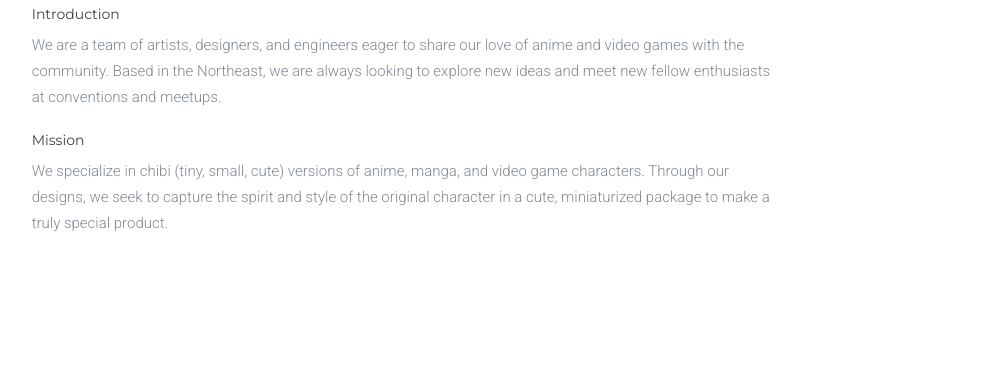
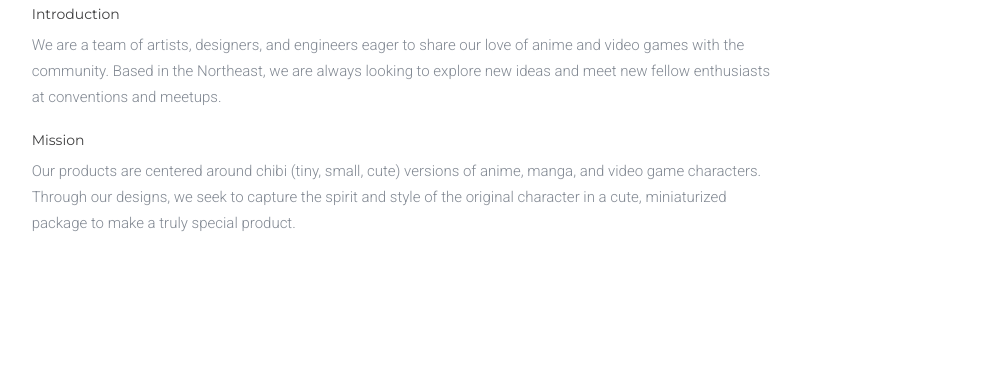
Before and after one commit to chibichoudai/chibichoudai.github.io, a plain HTML site: page about.html in a window 1280 px wide. Shown: the part 331-718 px from the top of the page, without its empty margins (235-1237 px from the left). Drawn offline with Linux system fonts and the light colour scheme; files whose address does not match are found by name.

Commit message:
Update About

```diff
--- a/about.html
+++ b/about.html
@@ -107,7 +107,7 @@
 					<p>We are a team of artists, designers, and engineers eager to share our love of anime and video games with the community. Based in the Northeast, we are always looking to explore new ideas and meet new fellow enthusiasts at conventions and meetups.</p>
 
 					<h5>Mission</h5>
-					<p>We specialize in chibi (tiny, small, cute) versions of anime, manga, and video game characters. Through our designs, we seek to capture the spirit and style of the original character in a cute, miniaturized package to make a truly special product.</p>
+					<p>Our products are centered around chibi (tiny, small, cute) versions of anime, manga, and video game characters. Through our designs, we seek to capture the spirit and style of the original character in a cute, miniaturized package to make a truly special product.</p>
 
 
 				</div>
```
